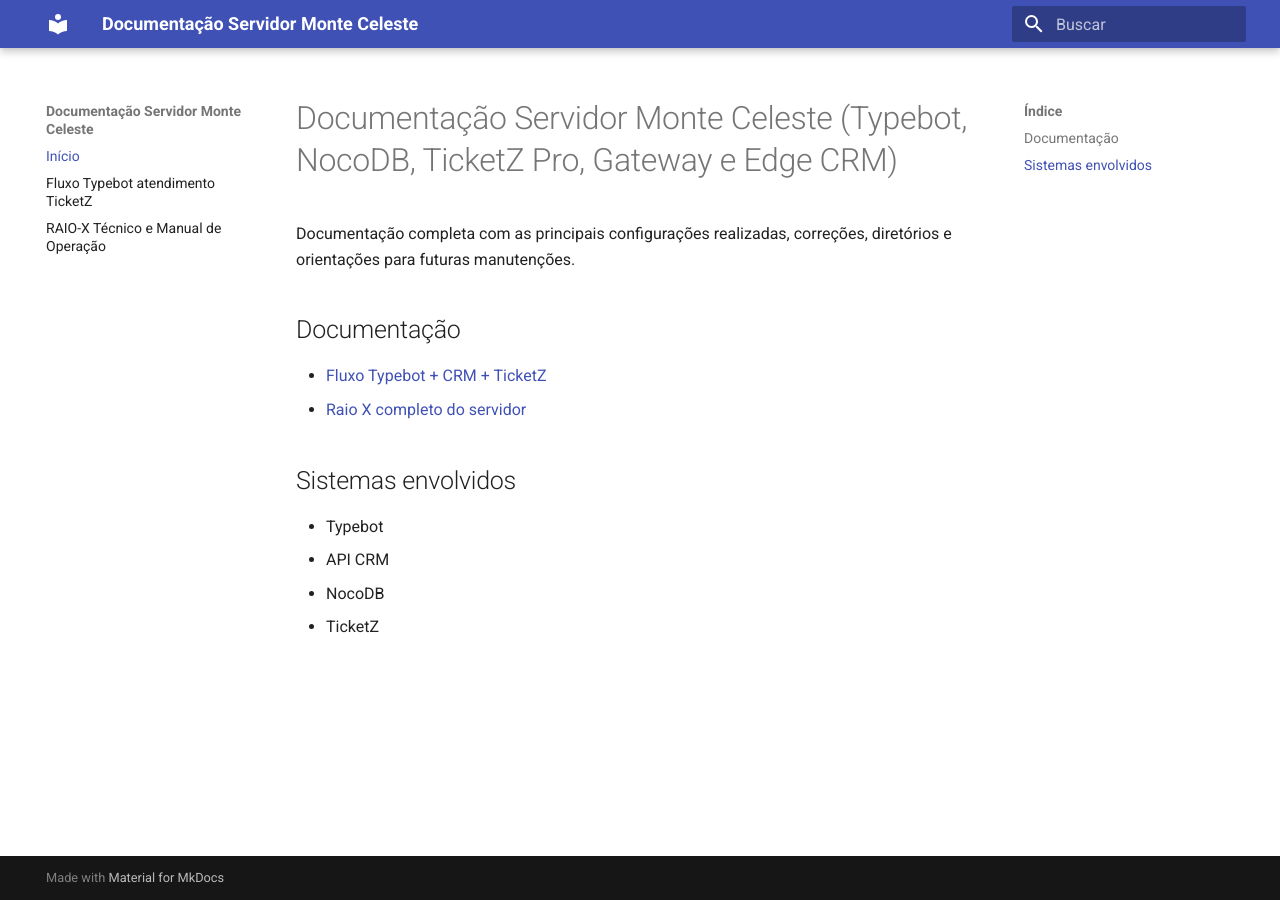
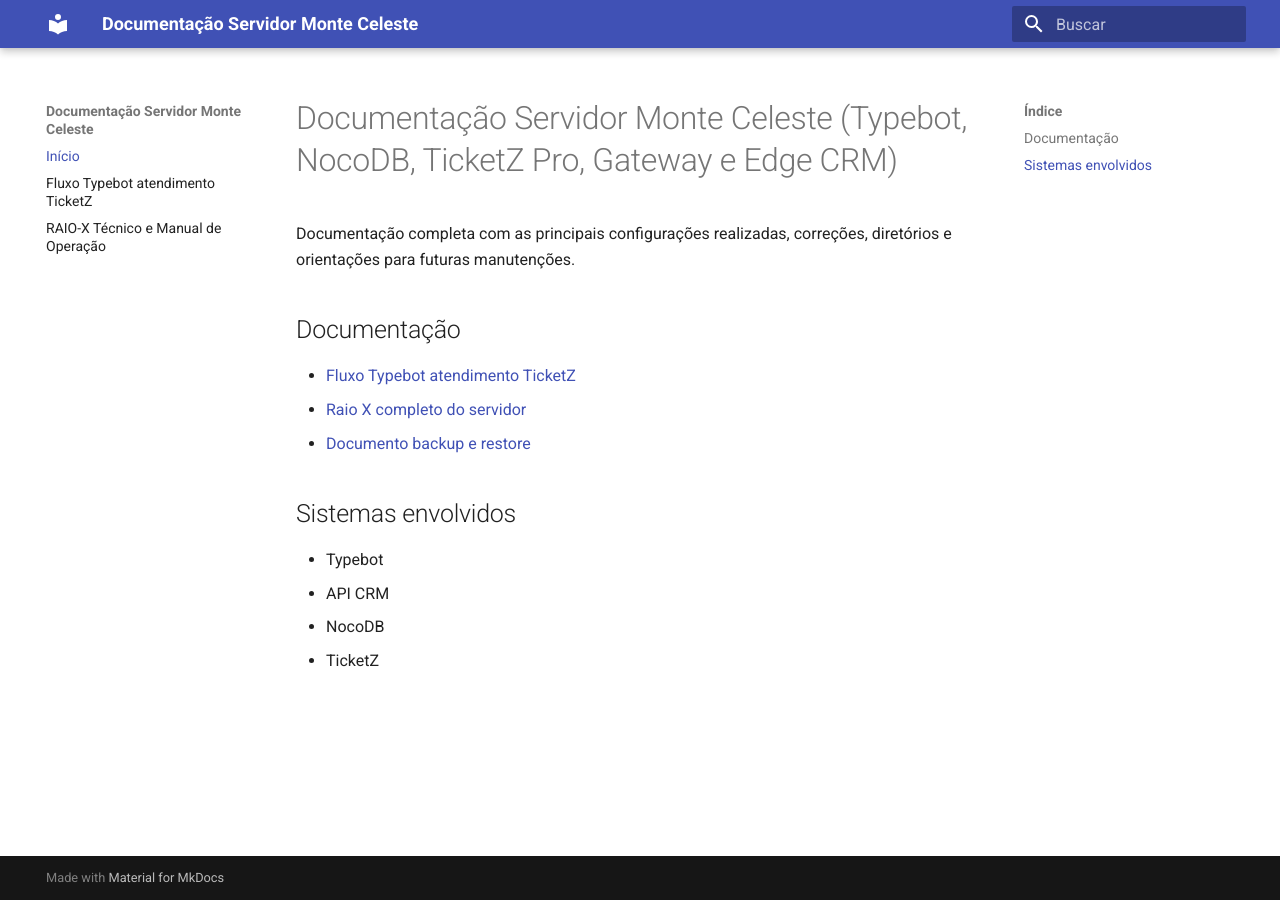
Before and after one commit to cortatroo/doc-monteceleste, an MkDocs documentation site: the page built from docs/index.md, in a window 1280 px wide. Built offline with MkDocs 1.6.1 and Material for MkDocs 9.7.7, drawn with Linux system fonts in a browser that asks for light colours.

Commit message:
Update index.md

```diff
--- a/docs/index.md
+++ b/docs/index.md
@@ -4,8 +4,9 @@ Documentação completa com as principais configurações realizadas, correçõe
 
 ## Documentação
 
-- [Fluxo Typebot + CRM + TicketZ](fluxo-typebot-crm.md)
+- [Fluxo Typebot atendimento TicketZ](Documentacao_Typebot_Triagem.md)
 - [Raio X completo do servidor](RAIO_X_TECNICO_TICHATBOT_TICKETZ_PRO_2026-10-23.md)
+- [Documento backup e restore](Documento backup e restore.md)
 
 ## Sistemas envolvidos
 
```
